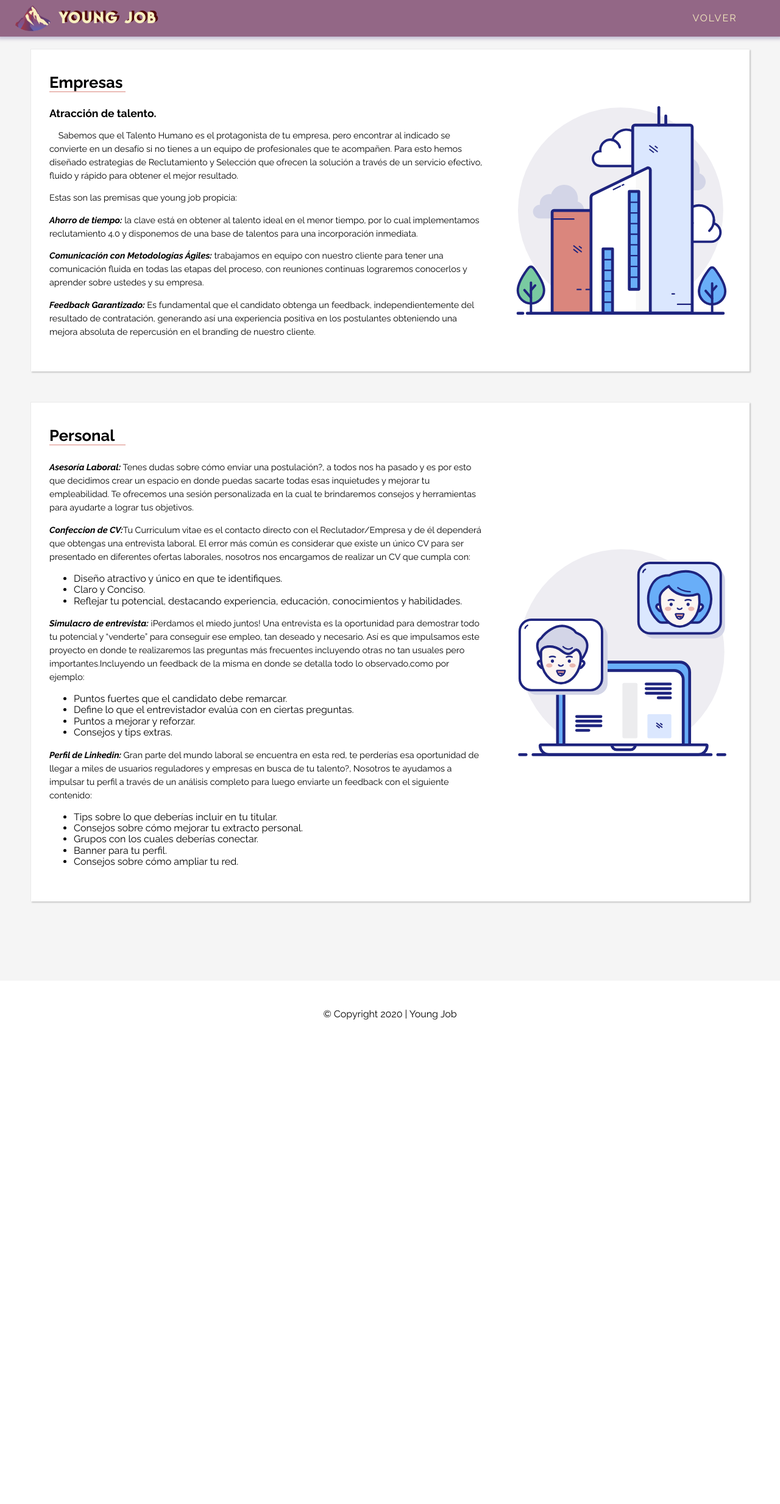
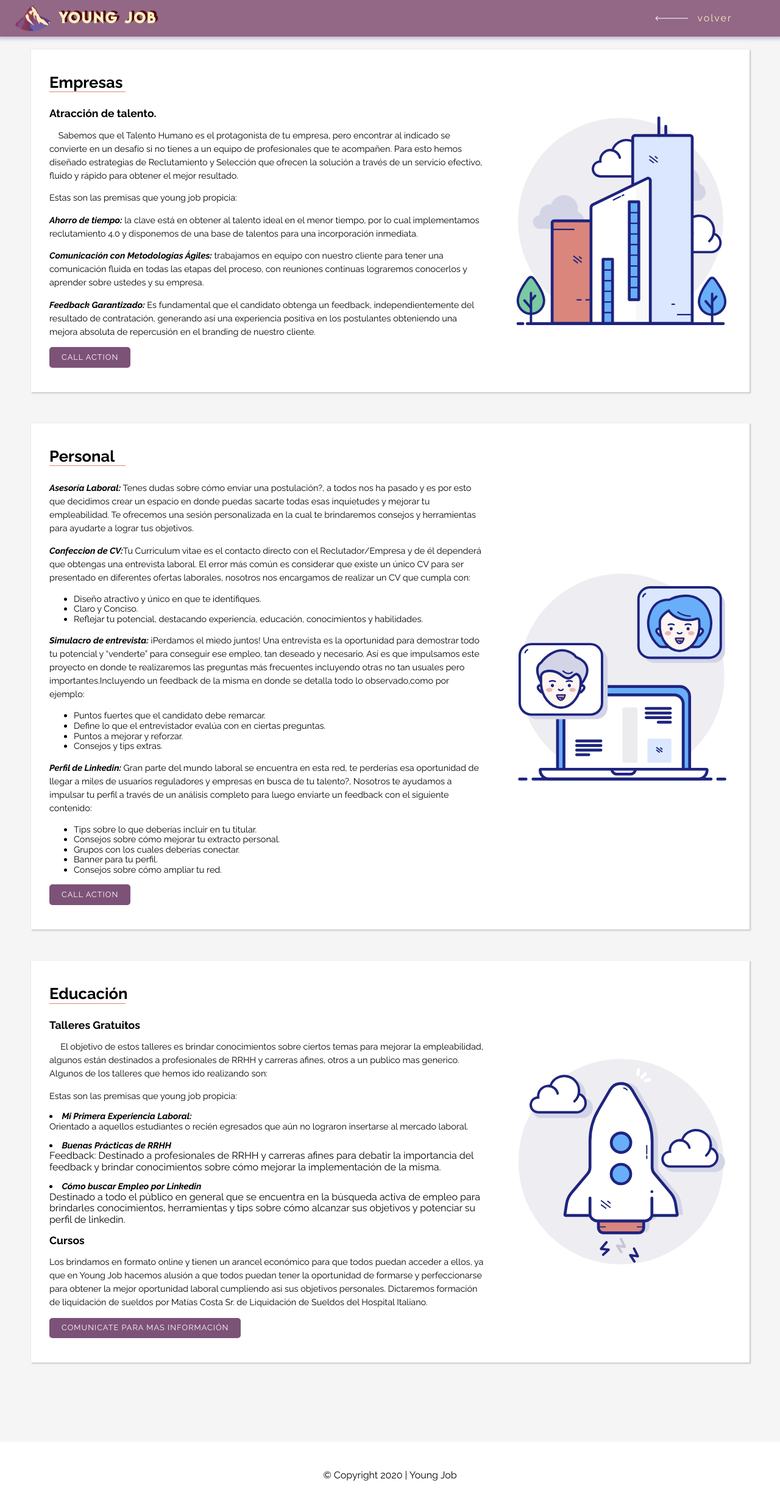
Before and after one commit to Hhernanoliva/youngjob, a plain HTML site: page servicios.html in a window 1280 px wide. Shown: the whole page at 61% size. Before the commit the page ends 1719 px from the top, so only its background shows below. Drawn offline with nearby package versions, Linux system fonts and the light colour scheme; a script that the page names is missing; a web font is replaced by a local one.

Commit message:
Pagina servicios casi terminada

```diff
--- a/scss/component/_navbar.scss
+++ b/scss/component/_navbar.scss
@@ -39,6 +39,11 @@
             a:hover{
                 text-shadow: 3px -2px 3px rgb(81,10,10);
 
+            }
+            .servicio-arrow{
+                a{
+
+                }
             }
         }
         @import "../component/button";
--- a/scss/sections/_servicios-page.scss
+++ b/scss/sections/_servicios-page.scss
@@ -61,6 +61,13 @@
                         font-size: 0.9rem;
                         line-height:22px
                     }
+                    h1{
+                        margin: 10px 0;
+                        font-size: 1.1rem;
+                    }
+                    li{
+                        font-size: 0.9rem;
+                    }
                 }
                 .der{
                     display: flex;
--- a/scss/style.scss
+++ b/scss/style.scss
@@ -14,7 +14,46 @@ html {
 body {
     font-family: 'Raleway', sans-serif;
     box-sizing: border-box;
+
 }
+p::selection{
+  background-color: rgba(123, 68, 107, 0.8);
+  color: $blanco;
+}
+h1::selection{
+  background-color: rgba(123, 68, 107, 0.8);
+  color: $blanco;
+}
+h2::selection{
+  background-color: rgba(123, 68, 107, 0.8);
+  color: $blanco;
+}
+h3::selection{
+  background-color: rgba(123, 68, 107, 0.8);
+  color: $blanco;
+}
+h4::selection{
+  background-color: rgba(123, 68, 107, 0.8);
+  color: $blanco;
+}
+h5::selection{
+  background-color: rgba(123, 68, 107, 0.8);
+  color: $blanco;
+}
+li::selection{
+  background-color: rgba(123, 68, 107, 0.8);
+  color: $blanco;
+}
+span::selection{
+  background-color: rgba(123, 68, 107, 0.8);
+  color: $blanco;
+}
+a::selection{
+  background-color: rgba(123, 68, 107, 0.8);
+  color: $blanco;
+}
+
+
 
 //BUTTON GENERAL
 button {
@@ -74,3 +113,9 @@ button:active:after {
   transition: clip-path 0.3s cubic-bezier(0.55, 0.085, 0.68, 0.53), opacity 0.4s ease-in-out;
   transition-delay: -0.1s, 0.5s;
 }
+
+.arrow{
+  display: flex;
+  transform: scaleX(-1);
+  margin: 0 -60px 0 0;
+}
--- a/servicios.html
+++ b/servicios.html
@@ -13,7 +13,7 @@
     <title>Young Job</title>
 
 </head>
-<body onload="load()">
+<body>
     <nav class="navbar sticky">
         <div class="container">
             <div class="logo">
@@ -21,7 +21,8 @@
                 <h2>YOUNG JOB</h2>
             </div>
             <div id="menu" class="menu">
-                <a class="navbar-list" href="./index.html#servicios">VOLVER</a>
+                <a class="navbar-list servicio-arrow" href="./index.html#servicios"><span class="arrow"><img src="./img/arrow-white.svg" alt=""></span></a>
+                <a class="navbar-list servicio-arrow" href="./index.html#servicios">volver</a>
             </div>
         </div>
     </nav>
@@ -48,6 +49,7 @@
                         independientemente del resultado de contratación, generando así una experiencia
                         positiva en los postulantes obteniendo una mejora absoluta de repercusión en el
                         branding de nuestro cliente.</p>
+                        <button>CALL ACTION</button>
                 </div>
                 <div class="der">
                     <img src="./img/empresa.svg" alt="">
@@ -99,6 +101,7 @@
                         <li>Banner para tu perfil.</li>
                         <li>Consejos sobre cómo ampliar tu red.</li>
                     </ul>
+                    <button>CALL ACTION</button>
                 </div>
                 <div class="der">
                     <img src="./img/individual.svg" alt="">
@@ -106,25 +109,39 @@
             </div>
         </div>
 
-        <div class="container-servicios">
+        <div class="container-servicio">
             <div class="contenido">
                 <div class="izq">
-
+                    <h3>Educación </h3>
+                    <h1>Talleres Gratuitos</h1>
+                    <p> &nbsp;&nbsp;&nbsp;&nbsp; El objetivo de estos talleres es brindar conocimientos sobre ciertos temas para mejorar la empleabilidad,
+                        algunos están destinados a profesionales
+                        de RRHH y carreras afines, otros a un publico mas generico. Algunos de los talleres que hemos ido realizando son:</p>
+                    <p>Estas son las premisas que young job propicia:</p>
+                    <p> <li><strong><i>Mi Primera Experiencia Laboral:</i></strong></i> <br> Orientado a aquellos estudiantes o
+                        recién egresados que aún no lograron insertarse al mercado laboral.
+                    </p>
+                    <p> <li><strong><i>Buenas Prácticas de RRHH</i></strong></li>Feedback: Destinado a profesionales de RRHH y
+                        carreras afines para debatir la importancia del feedback y brindar conocimientos sobre cómo mejorar
+                        la implementación de la misma.
+                    </p>
+                    <p> <li><strong><i>Cómo buscar Empleo por Linkedin</i></strong></li>Destinado a todo el público en general
+                        que se encuentra en la búsqueda activa de empleo para brindarles conocimientos, herramientas y tips
+                        sobre cómo alcanzar sus objetivos y potenciar su perfil de linkedin.</p>
+                    <h1>Cursos</h1>
+                    <p>Los brindamos en formato online y tienen un arancel económico para que todos puedan acceder a ellos, ya que en Young Job
+                        hacemos alusión a que todos puedan tener la oportunidad de formarse y perfeccionarse para obtener la mejor oportunidad
+                        laboral cumpliendo asi sus objetivos personales.
+                        Dictaremos formación de liquidación de sueldos por Matías Costa Sr. de Liquidación de Sueldos del Hospital Italiano.
+                        </p>
+                    <button>Comunicate para mas información</button>
                 </div>
                 <div class="der">
-
+                    <img src="./img/educacion.svg" alt="">
                 </div>
             </div>
         </div>
 
-        <div class="personalizado">
-
-            <div class="der"></div>
-        </div>
-        <div class="educacion">
-            <div class="izq"></div>
-            <div class="der"></div>
-        </div>
 
     </section>
 
```
Also changed, not shown: index.html (+12 -11 lines), css/style.css, img/arrow-white.svg (added).
